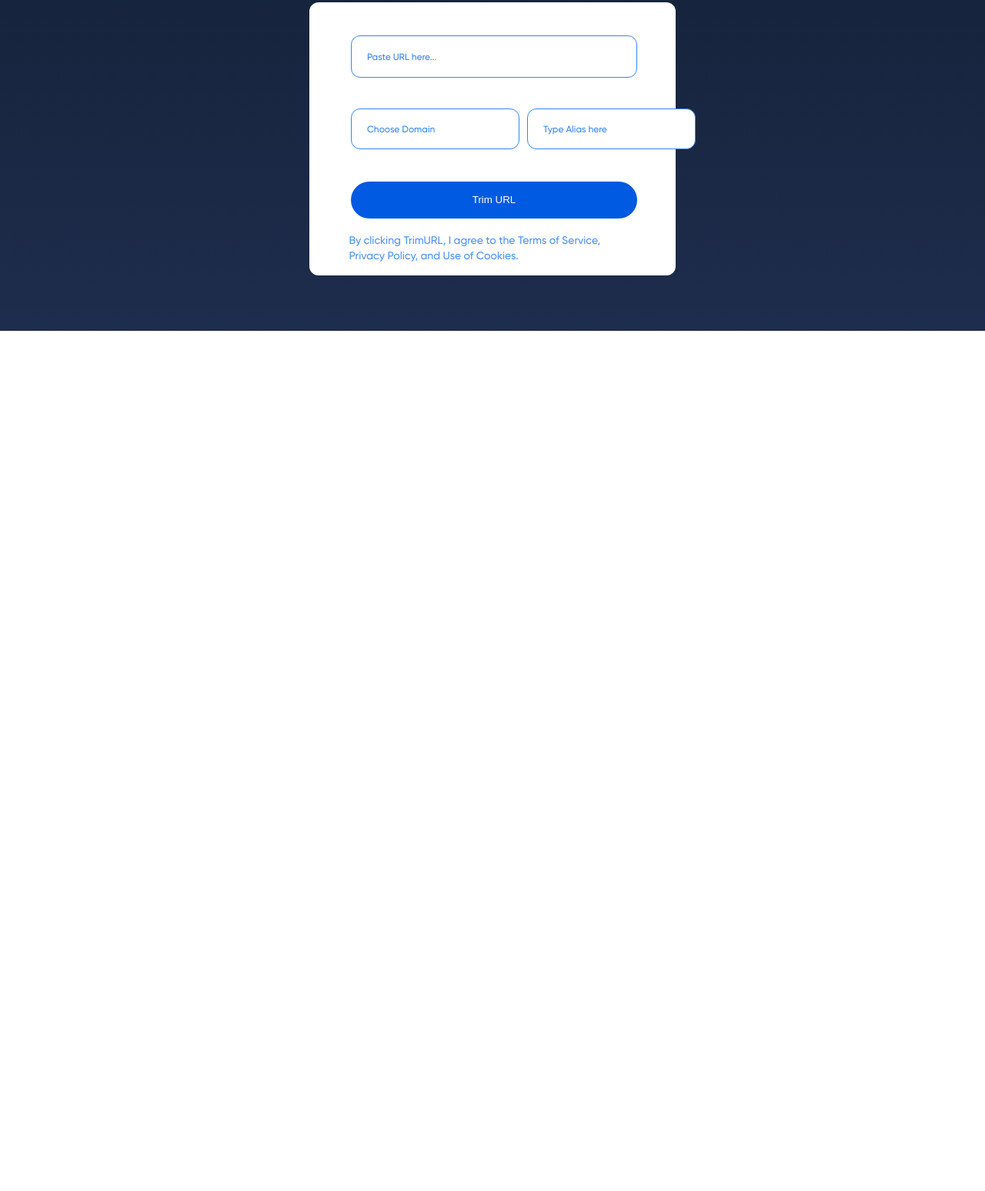
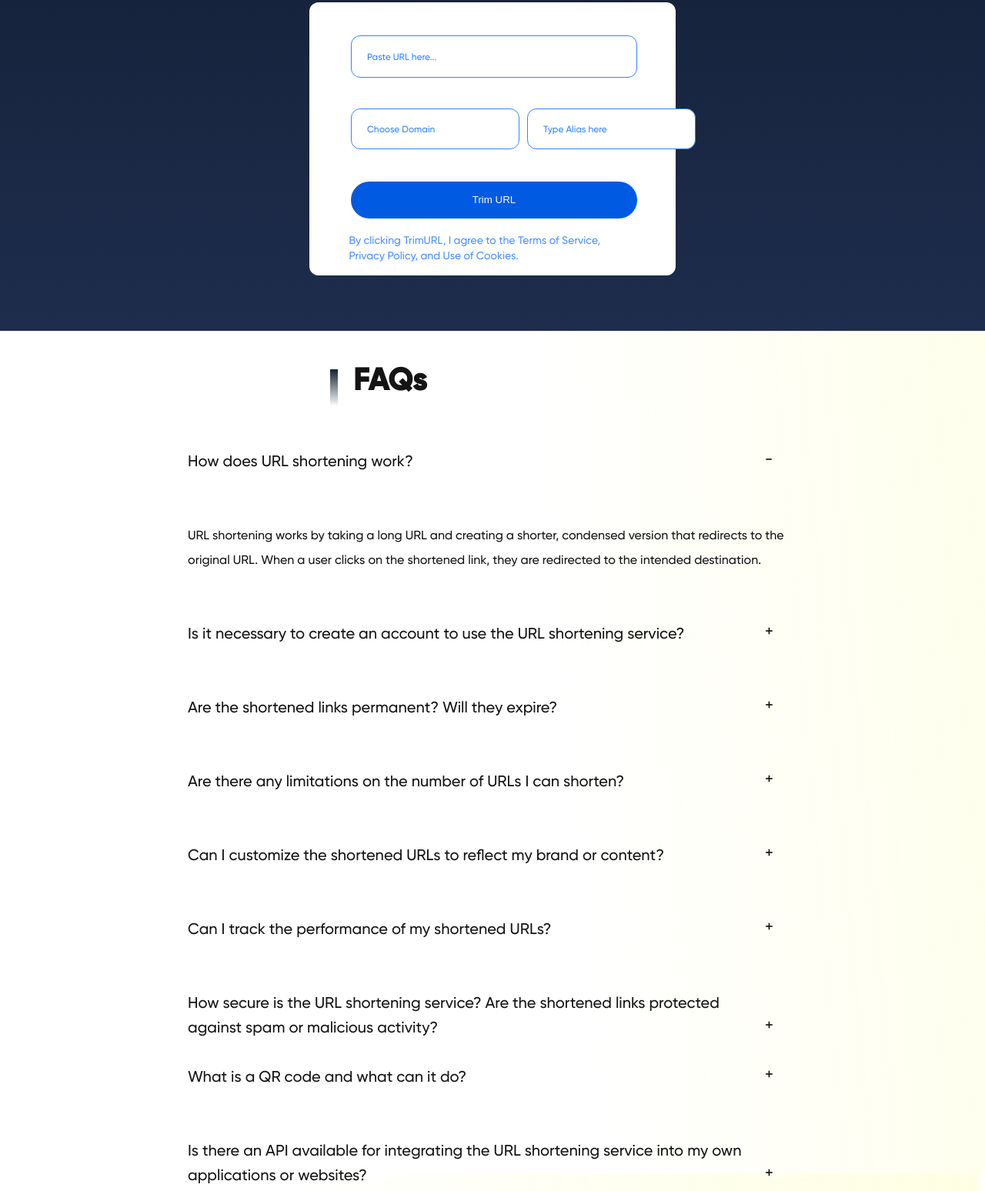
Before and after one commit to kachi-jasperD/scissor, a plain HTML site: page index.html in a window 1280 px wide. Shown: the part 3132-4680 px from the top of the page at 77% size. Before the commit the page ends 3562 px from the top, so only its background shows below. Drawn offline with Linux system fonts and the light colour scheme.

Commit message:
section-8

```diff
--- a/gilroy-bold-webfont/style.css
+++ b/gilroy-bold-webfont/style.css
@@ -44,7 +44,7 @@ body {
   min-height: 100vh;
   background: rgb(255, 255, 255);
   background: linear-gradient(
-    8deg,
+    85deg,
     rgba(255, 255, 255, 0.2315519957983193) 46%,
     rgba(251, 255, 34, 0.1295912114845938) 99%,
     rgba(255, 255, 255, 1) 100%
@@ -670,12 +670,6 @@ p.info {
   height: 48px;
   border-radius: 12px;
   gap: 10px;
-  /* border-width: 1px;
-  padding-top: 18px;
-  padding-right: 20px;
-  padding-bottom: 18px;
-  padding-left: 20px; */
-  /* border: 1px solid #3284ff; */
 }
 .text-dropdown {
   width: 202px;
@@ -801,6 +795,80 @@ p.info {
   width: 373;
   width: 973;
   height: 40;
-
 }
 /* End of styling section-7 */
+
+/* styling section-8 */
+.questions:after {
+  content: " \002B";
+  position: relative;
+  top: -35px;
+  left: 750px;
+  width: 14px;
+  border-width: 2px;
+}
+.minus:after {
+  content: " \002D";
+}
+.section-8 {
+  display: flex;
+  flex-direction: column;
+  justify-content: center;
+  align-items: center;
+}
+
+.faq-header h2 {
+  width: 392px;
+  height: 32px;
+  gap: 0px;
+  opacity: 0px;
+  font-family: "Gilroy-Bold ☞";
+  font-size: 40px;
+  line-height: 32px;
+  margin-bottom: 10px;
+}
+
+.section-8 .vertical-icon {
+  margin-right: 20px;
+  display: inline-block;
+  width: 10px;
+  height: 48px;
+  background: linear-gradient(180deg, #112232 0%, rgba(77, 107, 136, 0) 100%);
+}
+
+.faq-header {
+  display: flex;
+  margin-top: 50px;
+}
+.faq {
+  display: flex;
+  flex-direction: column;
+  justify-content: center;
+  align-items: left;
+  width: 792px;
+  height: 955px;
+  margin-top: 43px;
+  gap: 64px;
+  gap: 64px;
+}
+
+.questions {
+  width: 744px;
+  height: 32px;
+  font-family: "Gilroy-Medium ☞";
+  font-size: 20px;
+  line-height: 32px;
+  letter-spacing: 0%;
+}
+
+.answer {
+  width: 792;
+  font-family: "Gilroy-Medium ☞";
+  font-size: 16px;
+  line-height: 32px;
+  letter-spacing: 0%;
+  padding: 0px;
+  margin: 0px;
+}
+
+/* End of styling section-8 */
--- a/index.html
+++ b/index.html
@@ -238,12 +238,59 @@
                     <button class="trim">Trim URL <span></span></button>
                 </div>
                 <!-- <div> -->
-                    <p class="terms">By clicking TrimURL, I agree to the Terms of Service, Privacy Policy, and
-                        Use of Cookies.</p>
+                <p class="terms">By clicking TrimURL, I agree to the Terms of Service, Privacy Policy, and
+                    Use of Cookies.</p>
                 <!-- </div> -->
             </form>
         </div>
     </div>
+    <div class="section-8">
+        <div class="faq-header">
+            <span class="vertical-icon"></span>
+            <div>
+                <h2>FAQs</h2>
+            </div>
+        </div>
+        <div class="faq">
+            <div class="questions minus">
+                <p>How does URL shortening work?</p>
+            </div>
+            <div class="answer">
+                <p>URL shortening works by taking a long URL and creating a shorter, condensed version that
+                    redirects to the original URL.
+                    When a user clicks on the shortened link, they are redirected to the intended destination.
+                </p>
+            </div>
+            <div class="questions">
+                <p>Is it necessary to create an account to use the URL shortening service?</p>
+            </div>
+            <div class="questions">
+                <p>Are the shortened links permanent? Will they expire?</p>
+            </div>
+            <div class="questions">
+                <p>Are there any limitations on the number of URLs I can shorten?</p>
+            </div>
+            <div class="questions">
+                <p>Can I customize the shortened URLs to reflect my brand or content?</p>
+            </div>
+            <div class="questions">
+                <p>Can I track the performance of my shortened URLs?</p>
+            </div>
+            <div class="questions">
+                <p>How secure is the URL shortening service? Are the shortened links protected against spam or
+                    malicious activity?</p>
+            </div>
+            <div class="questions">
+                <p>What is a QR code and what can it do?</p>
+            </div>
+            <div class="questions">
+                <p>Is there an API available for integrating the URL shortening service into my own applications or
+                    websites?</p>
+            </div>
+        </div>
+    </div>
+
+
 </body>
 
 </html>
```
